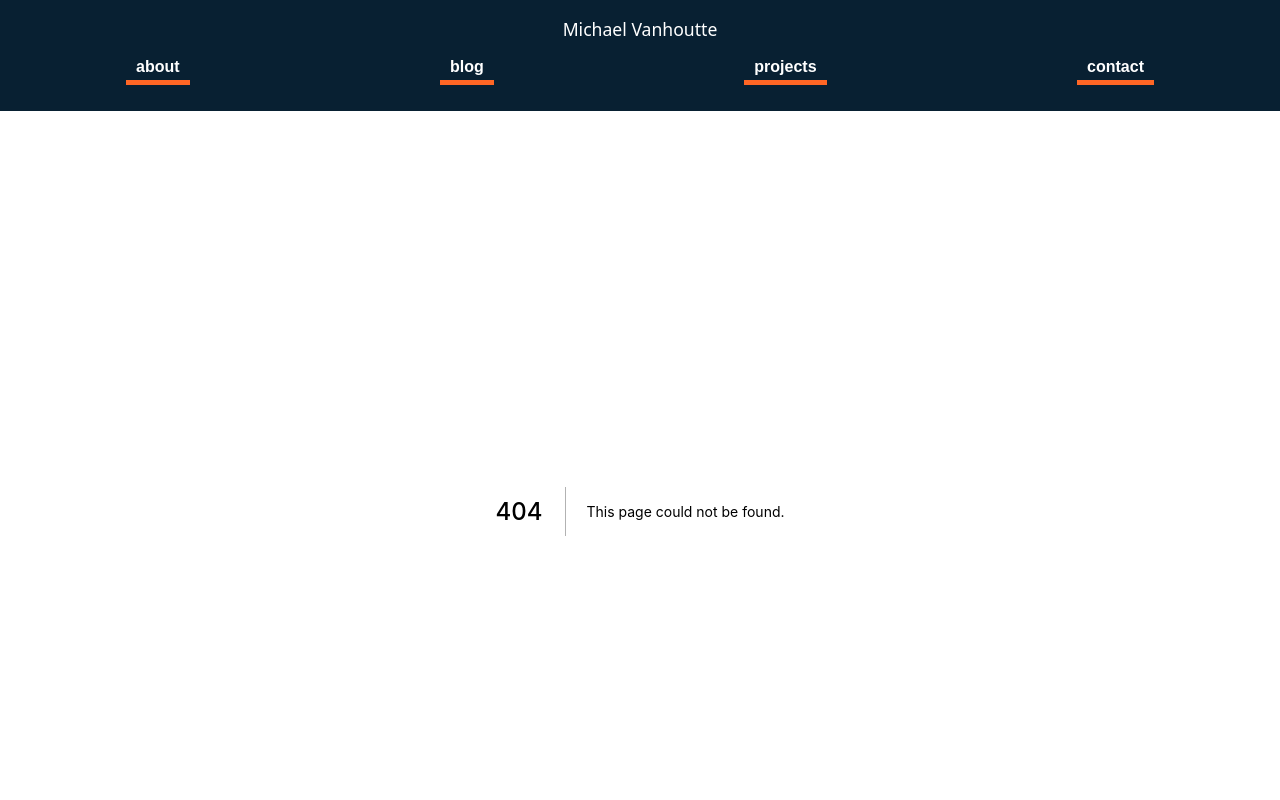
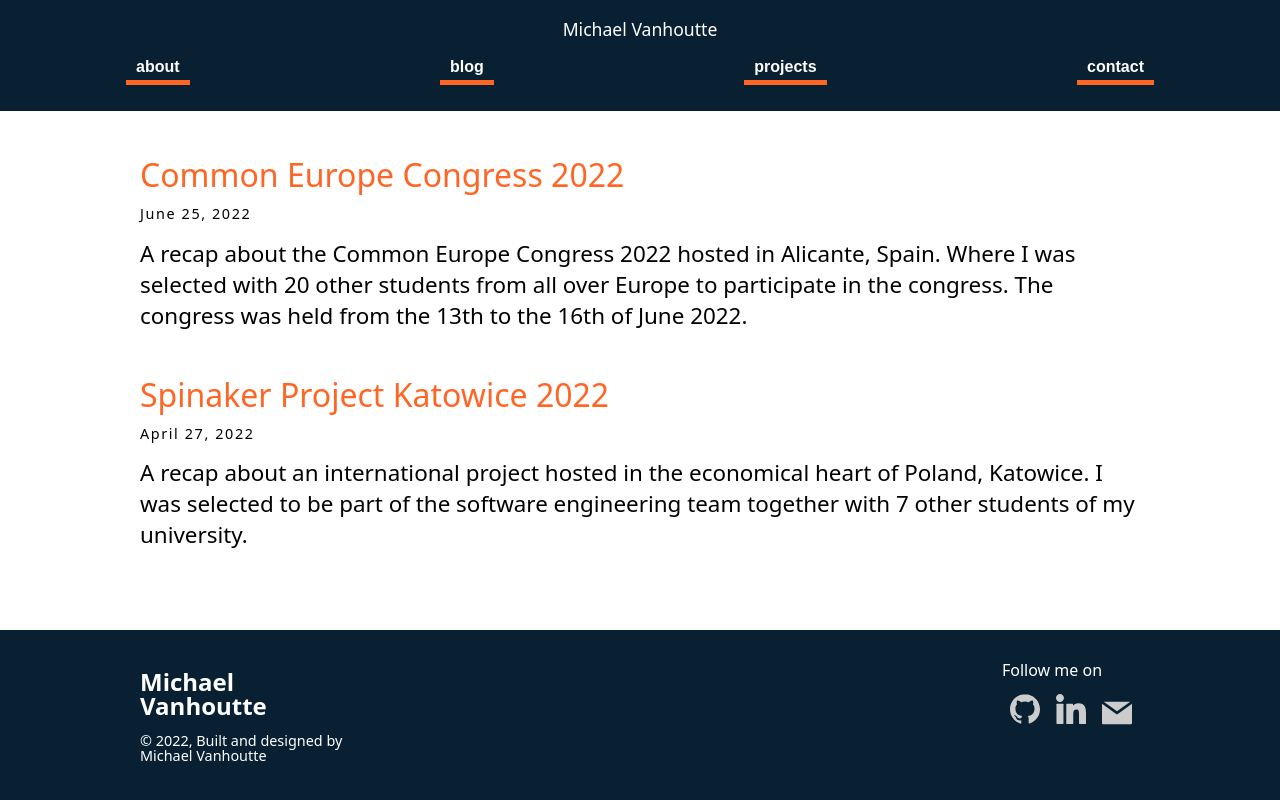
Before and after one commit to MichaelVanhoutte1/Portfolio, a Next.js app: page /blog in a window 1280 px wide. Before the commit this address had no page. Shown: the top 800 px of the page. Built offline with nearby package versions, Linux system fonts and the light colour scheme.

Commit message:
added blog page

```diff
--- a/components/navbar/index.tsx
+++ b/components/navbar/index.tsx
@@ -8,12 +8,12 @@ import { useEffect, useState } from "react";
 
 const NavbarComponent = () => {
     const router = useRouter();
-    const [ isMenuActive , setIsMenuActive ] = useState<boolean>(false)
-    const [ isHomepage , setIsHomepage ] = useState<boolean>(router.pathname === "/" ? true : false)
+    const [isMenuActive, setIsMenuActive] = useState<boolean>(false);
+    const [isHomepage, setIsHomepage] = useState<boolean>(router.pathname === "/" ? true : false);
 
     useEffect(() => {
-        setIsHomepage(router.pathname === "/" ? true : false)
-    })
+        setIsHomepage(router.pathname === "/" ? true : false);
+    });
 
     return (
         <>
@@ -23,16 +23,18 @@ const NavbarComponent = () => {
                         <Name>Michael Vanhoutte</Name>
                     </Link>
                 </NameDiv>
-                <BurgerMenu isMenuActive={isMenuActive} toggleMenuFunction={setIsMenuActive}/>
-                <ContentDiv className={cs({ menuActivated: isMenuActive, notHomepage: !isHomepage })}>
+                <BurgerMenu isMenuActive={isMenuActive} toggleMenuFunction={setIsMenuActive} />
+                <ContentDiv
+                    className={cs({ menuActivated: isMenuActive, notHomepage: !isHomepage })}
+                >
                     <Link href="/about">
                         <Button>about</Button>
                     </Link>
+                    <Link href="/blog">
+                        <Button>blog</Button>
+                    </Link>
                     {isHomepage ? (
                         <>
-                            <ScrollLink to="blog" smooth duration={1000}>
-                                <Button>blog</Button>
-                            </ScrollLink>
                             <ScrollLink to="projects" smooth duration={1000}>
                                 <Button>projects</Button>
                             </ScrollLink>
@@ -42,9 +44,6 @@ const NavbarComponent = () => {
                         </>
                     ) : (
                         <>
-                            <Link href="/#blog">
-                                <Button>blog</Button>
-                            </Link>
                             <Link href="/#projects">
                                 <Button>projects</Button>
                             </Link>
--- a/components/user-interface/burger-menu/styles.ts
+++ b/components/user-interface/burger-menu/styles.ts
@@ -3,6 +3,7 @@ import { breakpoints } from "../../../styles/variables.styled";
 
 export const BurgerMenu = styled.img`
     width: 20px;
+    cursor: pointer;
     position: absolute;
     top: 1.3rem;
     right: 2rem;
--- a/components/user-interface/title/index.tsx
+++ b/components/user-interface/title/index.tsx
@@ -10,6 +10,8 @@ interface Props {
     isStackInfoTitle?: boolean;
     isMainTitle?: boolean;
     noBottomMargin?: boolean;
+    isBlogPostDate?: boolean;
+    isBlogPostTitle?: boolean;
 }
 
 const TitleComponent = (props: Props) => {
@@ -22,6 +24,8 @@ const TitleComponent = (props: Props) => {
         isStackInfoTitle,
         isMainTitle,
         noBottomMargin,
+        isBlogPostDate,
+        isBlogPostTitle
     } = props;
     return (
         <>
@@ -35,6 +39,8 @@ const TitleComponent = (props: Props) => {
                         projectSubtitle: isProjectSubtitle,
                         emailTitle: isEmailTitle,
                         stackInfoTitle: isStackInfoTitle,
+                        blogPostDate: isBlogPostDate,
+                        blogPostTitle: isBlogPostTitle,
                     })}
                 >
                     {content}
--- a/components/user-interface/title/styles.ts
+++ b/components/user-interface/title/styles.ts
@@ -29,6 +29,12 @@ export const Title = styled.h1`
         margin: 1rem 0;
         font-weight: 700;
     }
+    &.blogPostDate{
+        font-size: .9rem;
+        font-weight: 400;
+        letter-spacing: .1rem;
+        margin: 0 0 1rem 0;
+    }
 `;
 
 export const MainTitle = styled.p`
--- a/pages/about.tsx
+++ b/pages/about.tsx
@@ -6,7 +6,7 @@ import SocialIcon from "../components/user-interface/social-icon";
 import Title from "../components/user-interface/title";
 import { ContentDiv, MainDiv, PageTitle, SocialIconsDiv, Text } from "../styles/pages/about.styled";
 
-const Home: NextPage = () => {
+const About: NextPage = () => {
     const quickStory: string = `<span>I was introduced to computers at 6 years old.</span> Back then I only played videogames,
     but as I grew older I started to get interested in how they worked. I started with making simple games and animations,
     and then moved on to building simple websites. When I went to secondary school <span>I started to learn how to properly code</span>. Coming from that background,
@@ -104,4 +104,4 @@ const Home: NextPage = () => {
     );
 };
 
-export default Home;
+export default About;
--- /dev/null
+++ b/pages/blog.tsx
@@ -0,0 +1,43 @@
+import type { NextPage } from "next";
+import Paragraph from "../components/user-interface/paragraph";
+import { MainDiv, BlogPost, BlogTitle } from "../styles/pages/blog.styled";
+import Title from "../components/user-interface/title";
+import SEO from "../components/seo";
+import Link from "next/link";
+
+const Blog: NextPage = () => {
+    const text: string = `A recap about the Common Europe Congress 2022 hosted in Alicante, Spain.
+    Where I was selected with 20 other students from all over Europe to participate in the congress. The congress was held from the 13th to the 16th of June 2022.`;
+
+    const text2: string = `A recap about an international project hosted in the economical heart of Poland, Katowice.
+    I was selected to be part of the software engineering team together with 7 other students of my university.`;
+
+    return (
+        <>
+            <SEO
+                title="Blog"
+                description="Read my blog posts."
+                name="Michael Vanhoutte"
+                type="website"
+            />
+            <MainDiv>
+                <BlogPost>
+                    <Link href="/">
+                        <BlogTitle>Common Europe Congress 2022</BlogTitle>
+                    </Link>
+                    <Title isBlogPostDate content="June 25, 2022" />
+                    <Paragraph isAboutMe isLargeParagraph content={text} />
+                </BlogPost>
+                <BlogPost>
+                    <Link href="/">
+                        <BlogTitle>Spinaker Project Katowice 2022</BlogTitle>
+                    </Link>
+                    <Title isBlogPostDate content="April 27, 2022" />
+                    <Paragraph isAboutMe isLargeParagraph content={text2} />
+                </BlogPost>
+            </MainDiv>
+        </>
+    );
+};
+
+export default Blog;
--- a/pages/project.tsx
+++ b/pages/project.tsx
@@ -6,7 +6,7 @@ import { MainDiv } from "../styles/pages/project.styled";
 import Title from "../components/user-interface/title";
 import SEO from "../components/seo";
 
-const Home: NextPage = () => {
+const Project: NextPage = () => {
     const text: string = `Lorem ipsum dolor sit amet consectetur adipisicing elit. Saepe, voluptatibus
     veritatis. Animi, inventore? Aut vel non ullam consequatur aspernatur
     quibusdam dolores neque laborum autem expedita vero, illo excepturi
@@ -40,4 +40,4 @@ const Home: NextPage = () => {
     );
 };
 
-export default Home;
+export default Project;
--- a/styles/app.scss
+++ b/styles/app.scss
@@ -4,6 +4,12 @@ $secondary: #ff6625;
 
 body {
     font-family: system-ui;
+    width: 100%;
+    height: 100vh;
+    display: flex;
+    min-height: 100vh;
+    flex-direction: column;
+    justify-content: flex-start;
 }
 
 main {
--- /dev/null
+++ b/styles/pages/blog.styled.ts
@@ -0,0 +1,20 @@
+import styled from "styled-components";
+import { colors } from "../variables.styled";
+
+export const MainDiv = styled.div`
+    margin: 0 auto 5rem auto;
+    display: flex;
+    flex-direction: column;
+    justify-content: center;
+    max-width: 1000px;
+`;
+
+export const BlogPost = styled.div``;
+
+export const BlogTitle = styled.h1`
+    font-size: 2rem;
+    margin: 3rem 0 1rem 0;
+    font-weight: 500;
+    cursor: pointer;
+    color: ${colors.secondary};
+`;
```
Also changed, not shown: styles/pages/project.styled.ts (line endings or trailing spaces).
